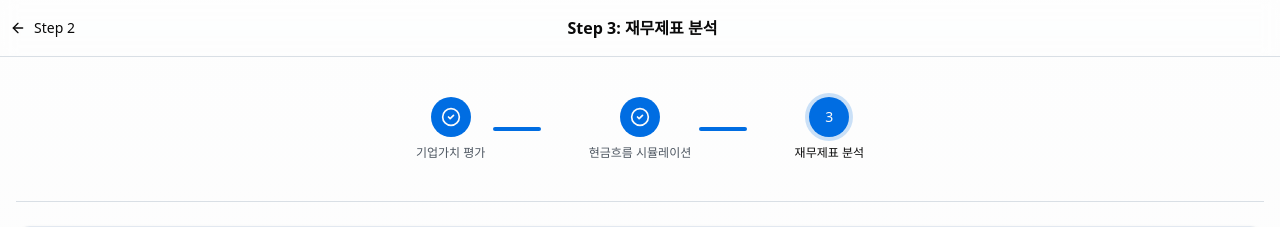
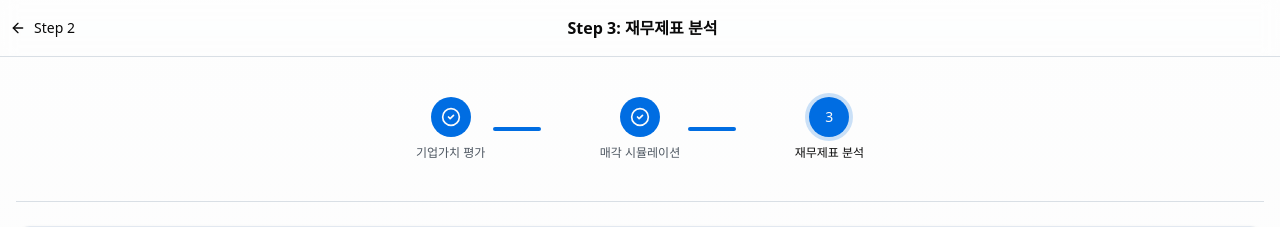
Before and after one commit to dongjin-cho/kontinue, a Next.js app: page /app/step3 in a window 1280 px wide. Shown: the top 227 px of the page. Built offline with nearby package versions, Linux system fonts and the light colour scheme; no server answers.

Commit message:
fix: '상세 분석' 및 '현금흐름 시뮬레이션' → '매각 시뮬레이션' 통일

```diff
--- a/src/app/app/step2/page.tsx
+++ b/src/app/app/step2/page.tsx
@@ -131,7 +131,7 @@ export default function Step2Page() {
             <AlertCircle className="h-4 w-4" />
             <AlertTitle className="text-red-800">기업가치 평가가 필요합니다</AlertTitle>
             <AlertDescription className="text-red-700">
-              상세 분석을 진행하려면 먼저 기업가치 평가를 완료해 주십시오.
+              매각 시뮬레이션을 진행하려면 먼저 기업가치 평가를 완료해 주십시오.
             </AlertDescription>
           </Alert>
           <div className="mt-4">
@@ -156,7 +156,7 @@ export default function Step2Page() {
             </Button>
           </Link>
           <div className="flex-1 text-center">
-            <span className="font-semibold text-slate-800">상세 분석</span>
+            <span className="font-semibold text-slate-800">매각 시뮬레이션</span>
           </div>
           <div className="w-20" />
         </div>
--- a/src/components/step1/ValuationResult.tsx
+++ b/src/components/step1/ValuationResult.tsx
@@ -237,7 +237,7 @@ export function ValuationResult({ result }: ValuationResultProps) {
               size="lg"
               className="w-full bg-white text-slate-800 hover:bg-slate-100 font-semibold"
             >
-              상세 분석 진행
+              매각 시뮬레이션 진행
               <ArrowRight className="ml-2 h-4 w-4" />
             </Button>
           </Link>
--- a/src/components/step2/Step2UnifiedForm.tsx
+++ b/src/components/step2/Step2UnifiedForm.tsx
@@ -645,7 +645,7 @@ export function Step2UnifiedForm({
             ) : (
               <>
                 <Calculator className="mr-2 h-5 w-5" />
-                상세 분석 실행
+                매각 시뮬레이션 실행
               </>
             )}
           </Button>
--- a/src/components/step3/CTAForm.tsx
+++ b/src/components/step3/CTAForm.tsx
@@ -275,7 +275,7 @@ export function CTAForm({ document }: CTAFormProps) {
                 <span className="text-destructive">*</span>{" "}
                 재무정보 및 시뮬레이션 결과를 중개법인에 전달하는 것에
                 동의합니다. 전달되는 정보에는 입력하신 재무제표 데이터, 기업가치
-                평가 결과, 현금흐름 시뮬레이션 결과가 포함됩니다.
+                평가 결과, 매각 시뮬레이션 결과가 포함됩니다.
               </Label>
             </div>
           </div>
--- a/src/components/step3/StepProgress.tsx
+++ b/src/components/step3/StepProgress.tsx
@@ -9,7 +9,7 @@ interface StepProgressProps {
 
 const STEPS = [
   { number: 1, label: "기업가치 평가" },
-  { number: 2, label: "현금흐름 시뮬레이션" },
+  { number: 2, label: "매각 시뮬레이션" },
   { number: 3, label: "재무제표 분석" },
 ];
 
```
